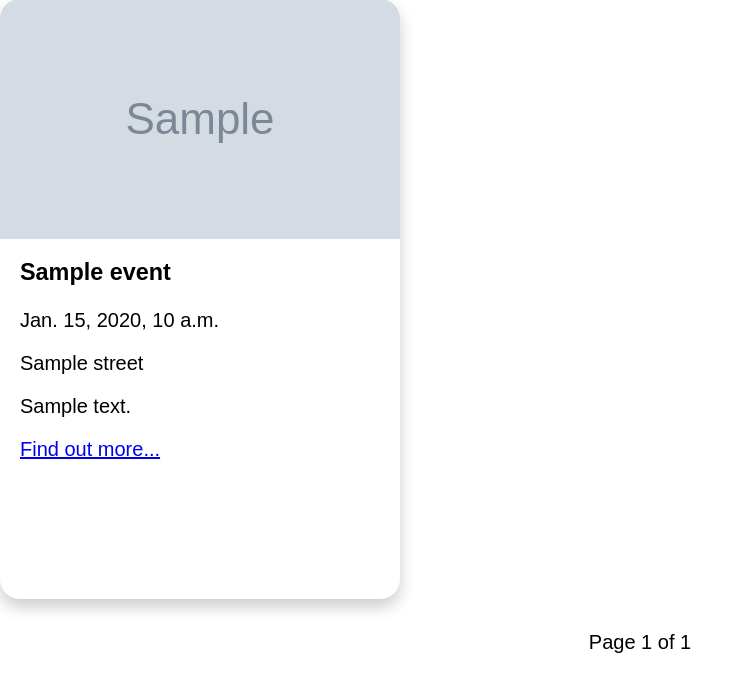
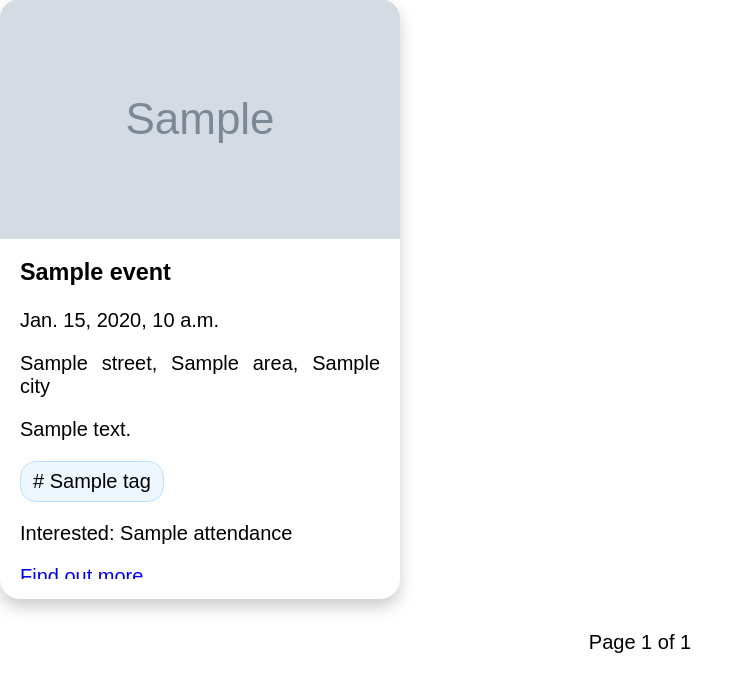
Before and after one commit to JamesDownes5/Social, a Django app: template social/core/templates/core/index.html in a window 1280 px wide. Shown: the part 795-1481 px from the top of the page, without its empty margins (0-754 px from the left). Run offline with Django 4.2, Linux system fonts and the light colour scheme; tables that the repository leaves empty hold one stand-in row (values such as "Sample post"); the template is opened without the code that fills it: values that come from a table or form of the project are taken from there, most other values are stand-ins (such as "Sample title", 1, 10 or a date in 2020); grey boxes marked "Sample" are stand-in pictures.

Commit message:
Add tags and attendance

```diff
--- a/social/core/static/core/card.css
+++ b/social/core/static/core/card.css
@@ -37,3 +37,25 @@
 .card h3 {
     margin-top: 0em;
 }
+
+#tags {
+    display: flex;
+    gap: 0.4rem;
+    flex-wrap: wrap;
+    padding: 0;
+}
+
+#tags .tag {
+    cursor: pointer;
+    background-color: rgb(238, 246, 255);
+    border: 1px solid rgb(187, 223, 255);
+    border-radius: 1rem;
+    padding: 0.5rem 0.75rem;
+    transition-duration: 0.2s;
+    margin: 0;
+}
+
+#tags .tag:hover {
+    padding: 0.5rem 1rem;
+    background-color: rgb(231, 242, 255);
+}
--- a/social/core/static/core/index.js
+++ b/social/core/static/core/index.js
@@ -40,6 +40,10 @@ document.querySelectorAll(".card").forEach(element => {
     });
 });
 
+document.querySelectorAll(".tag").forEach(tag => tag.addEventListener("click", e => {
+    window.location.href = window.location.origin + "?tag=" + e.target.textContent.substr(e.target.textContent.indexOf(" ") + 1);
+}));
+
 function showSlide(n) {
     let slide_index = n;
     let slideshow = document.querySelectorAll(".slideshow");
--- a/social/core/templates/core/index.html
+++ b/social/core/templates/core/index.html
@@ -57,8 +57,21 @@
         <div>
             <h3>{{ event.title }}</h6>
                 <p>{{ event.datetime }}</p>
-                <p>{{ event.street }}</p>
+                <p>
+                    {{ event.street }},
+                    {{ event.area }},
+                    {{ event.city }}
+                </p>
                 <p>{{ event.desc }}</p>
+
+                <div id="tags">
+                    {% for tag in event.tags %}
+                    <div class="tag"># {{ tag }}</div>
+                    {% endfor %}
+                </div>
+
+                <p>Interested: {{ event.attendance }}</p>
+
                 <a href="event/{{ event.id }}">Find out more...</a>
         </div>
     </div>
```
